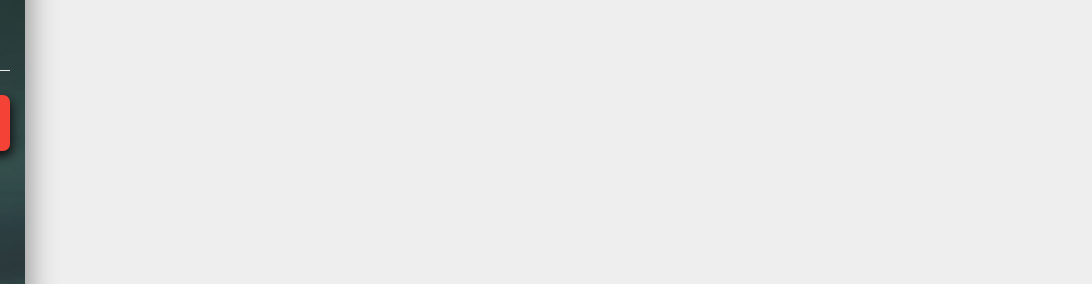
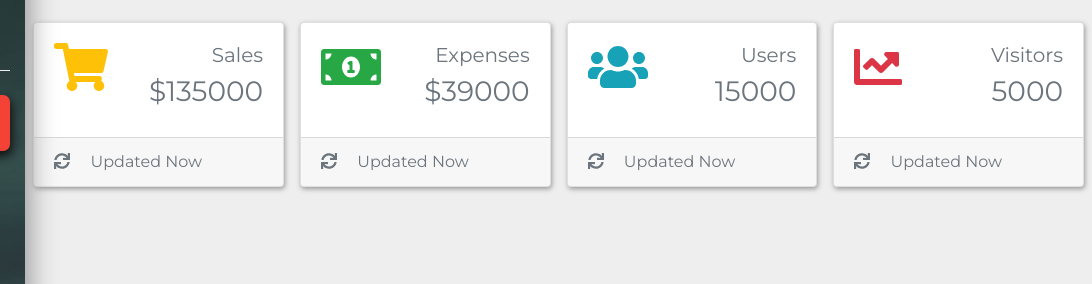
Before and after one commit to tiromodibedi/admin, a plain HTML site: page public/index.html in a window 1280 px wide. Shown: the part 66-350 px from the top of the page, 188-1280 px from the left. Drawn offline with nearby package versions, Linux system fonts and the light colour scheme.

Commit message:
finished the cards section

```diff
--- a/public/index.html
+++ b/public/index.html
@@ -239,6 +239,95 @@
     </div>
     <!-- End Modal -->
 
+    <!-- Cards -->
+    <section>
+      <div class="container-fluid">
+        <div class="row">
+          <div class="col-xl-10 col-lg-9 col-md-8 ml-auto">
+            <!-- pt-md-5: padding-top of 5 for device screens less than medium -->
+            <div class="row pt-md-5 mt-3 mb-5">
+              <!-- four columns -->
+              <div class="col-sm-6 col-xl-3 p-2">
+                <!-- card-common: custom css class for styling the cards -->
+                <div class="card card-common">
+                  <div class="card-body">
+                    <!-- d-flex justify-content-between: to place the icon and headiing at the same level -->
+                    <div class="d-flex justify-content-between">
+                      <i class="fa fa-shopping-cart fa-3x text-warning"></i>
+                      <div class="text-right text-secondary">
+                        <h5>Sales</h5>
+                        <h3>$135000</h3>
+                      </div>
+                    </div>
+                  </div>
+                  <div class="card-footer text-secondary">
+                    <i class="fa fa-sync mr-3"></i>
+                    <span>Updated Now</span>
+                  </div>
+                </div>
+              </div>
+
+              <div class="col-sm-6 col-xl-3 p-2">
+                <div class="card card-common">
+                  <div class="card-body">
+                    <div class="d-flex justify-content-between">
+                      <i class="fa fa-money-bill-alt fa-3x text-success"></i>
+                      <div class="text-right text-secondary">
+                        <h5>Expenses</h5>
+                        <h3>$39000</h3>
+                      </div>
+                    </div>
+                  </div>
+                  <div class="card-footer text-secondary">
+                    <i class="fa fa-sync mr-3"></i>
+                    <span>Updated Now</span>
+                  </div>
+                </div>
+              </div>
+
+              <div class="col-sm-6 col-xl-3 p-2">
+                <div class="card card-common">
+                  <div class="card-body">
+                    <div class="d-flex justify-content-between">
+                      <i class="fa fa-users fa-3x text-info"></i>
+                      <div class="text-right text-secondary">
+                        <h5>Users</h5>
+                        <h3>15000</h3>
+                      </div>
+                    </div>
+                  </div>
+                  <div class="card-footer text-secondary">
+                    <i class="fa fa-sync mr-3"></i>
+                    <span>Updated Now</span>
+                  </div>
+                </div>
+              </div>
+
+              <div class="col-sm-6 col-xl-3 p-2">
+                <div class="card card-common">
+                  <div class="card-body">
+                    <div class="d-flex justify-content-between">
+                      <i class="fa fa-chart-line fa-3x text-danger"></i>
+                      <div class="text-right text-secondary">
+                        <h5>Visitors</h5>
+                        <h3>5000</h3>
+                      </div>
+                    </div>
+                  </div>
+                  <div class="card-footer text-secondary">
+                    <i class="fa fa-sync mr-3"></i>
+                    <span>Updated Now</span>
+                  </div>
+                </div>
+              </div>
+              <!-- end of the four columns -->
+            </div>
+          </div>
+        </div>
+      </div>
+    </section>
+    <!-- End Cards -->
+
     <script src="https://code.jquery.com/jquery-3.3.1.slim.min.js" integrity="sha384-q8i/X+965DzO0rT7abK41JStQIAqVgRVzpbzo5smXKp4YfRvH+8abtTE1Pi6jizo" crossorigin="anonymous"></script>
     <script src="https://cdnjs.cloudflare.com/ajax/libs/popper.js/1.14.3/umd/popper.min.js" integrity="sha384-ZMP7rVo3mIykV+2+9J3UJ46jBk0WLaUAdn689aCwoqbBJiSnjAK/l8WvCWPIPm49" crossorigin="anonymous"></script>
     <script src="https://stackpath.bootstrapcdn.com/bootstrap/4.1.1/js/bootstrap.min.js" integrity="sha384-smHYKdLADwkXOn1EmN1qk/HfnUcbVRZyYmZ4qpPea6sjB/pTJ0euyQp0Mk8ck+5T" crossorigin="anonymous"></script>
--- a/public/style.css
+++ b/public/style.css
@@ -124,7 +124,19 @@ body {
 
   .top-navbar {
     position: static;
-
   }
 }
 /* End Navbar */
+
+
+/* cards */
+.card-common {
+  box-shadow: 1px 2px  5px #999;
+  transition: all .4s;
+}
+
+.card-common:hover {
+  box-shadow: 2px 3px 15px #999;
+  transform: translateY(-1px);
+}
+/* End Cards */
```
